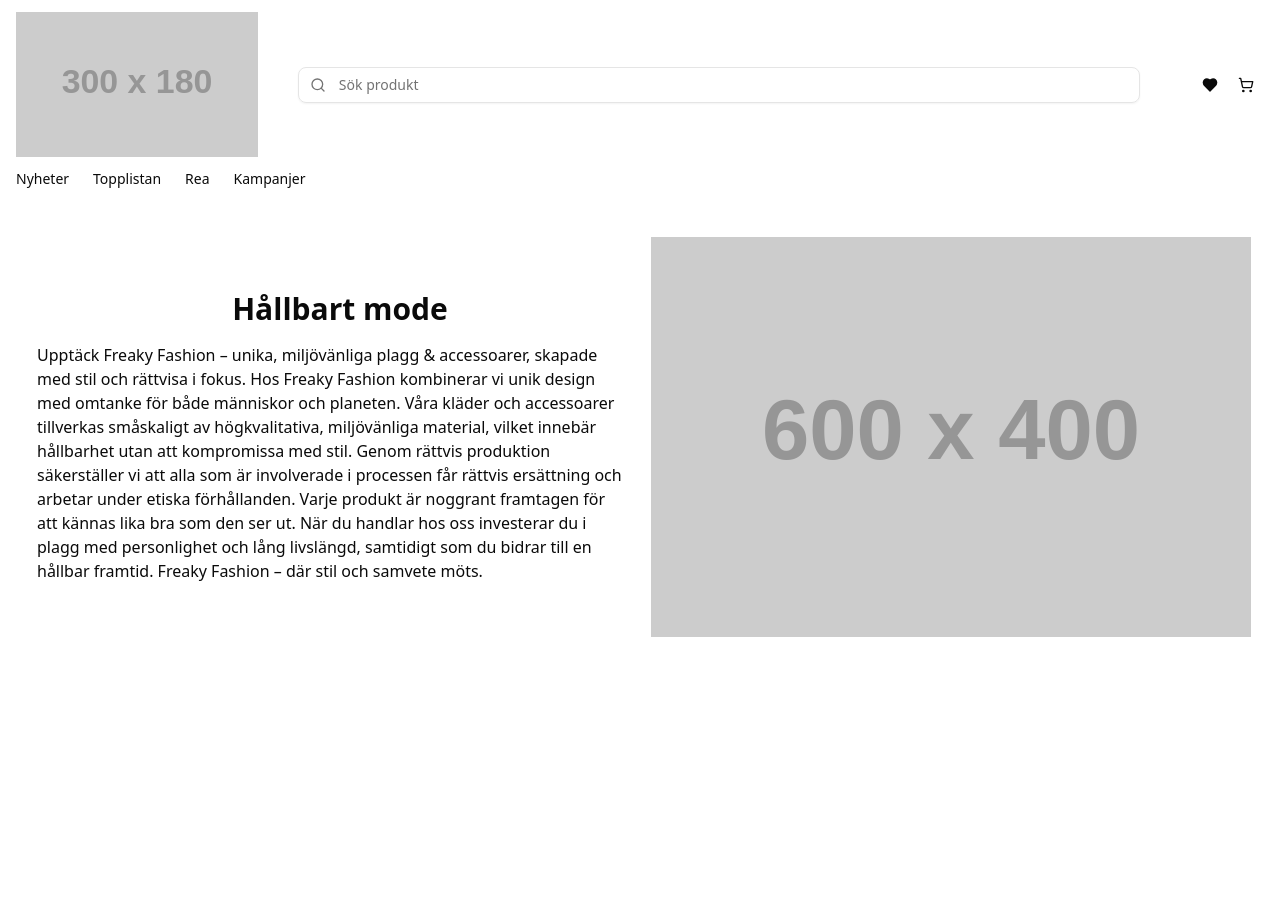
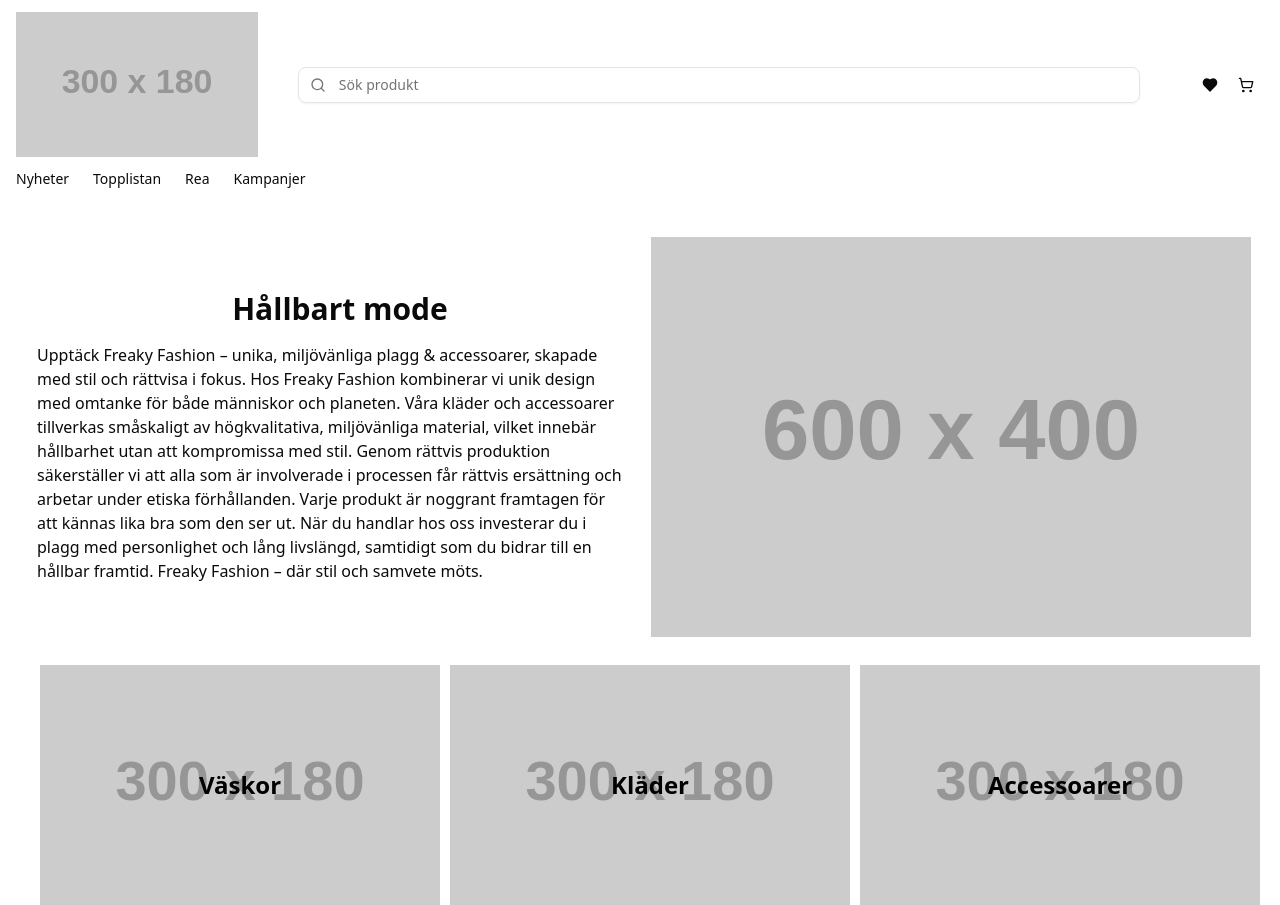
Before and after one commit to alexiahellsten/freakyfashion-react, a React (Vite) app in the folder client/: page / in a window 1280 px wide. Before the commit the page ends 800 px from the top, so only its background shows below. Built offline with nearby package versions, Linux system fonts and the light colour scheme.

Commit message:
Add spots

```diff
--- a/client/src/App.jsx
+++ b/client/src/App.jsx
@@ -2,6 +2,7 @@ import { BrowserRouter } from "react-router";
 // import { useState } from "react";
 import Navbar from "./components/Navbar/Navbar";
 import Hero from "./components/Hero/Hero";
+import Spots from "./components/Spots/Spots";
 
 function App() {
   return (
@@ -10,6 +11,7 @@ function App() {
         <Navbar />
         <main className="flex flex-col justify-center gap-2.5">
           <Hero />
+          <Spots className="hidden lg:visible" />
         </main>
       </BrowserRouter>
     </>
--- /dev/null
+++ b/client/src/components/Spots/Spots.jsx
@@ -0,0 +1,53 @@
+function Spots() {
+  // TODO: Importera korrekta img url från Strapi & iterera med map istället.
+  //Skicka in data via props.
+  return (
+    <div className="spots-container hidden mx-2.5 w-full justify-center items-center lg:visible lg:flex lg:gap-2.5">
+      <a href="#">
+        <figure className="relative">
+          <img
+            src="https://placehold.co/300x180.png"
+            alt="Produktfoto på en grön väska med brun rem"
+            width="400"
+            height="300"
+            className="max-w-full object-cover"
+          />
+          <figcaption className="absolute inset-0 flex justify-center items-center text-2xl font-bold text-black">
+            Väskor
+          </figcaption>
+        </figure>
+      </a>
+
+      <a href="#">
+        <figure className="relative">
+          <img
+            src="https://placehold.co/300x180.png"
+            alt="foto på en spot med text 'Lorem Ipsum dolor'"
+            width="400"
+            height="300"
+            className="max-w-full object-cover"
+          />
+          <figcaption className="absolute inset-0 flex justify-center items-center text-2xl font-bold text-black">
+            Kläder
+          </figcaption>
+        </figure>
+      </a>
+
+      <a href="#">
+        <figure className="relative">
+          <img
+            src="https://placehold.co/300x180.png"
+            alt="foto på en spot med text 'Lorem Ipsum dolor'"
+            width="400"
+            height="300"
+            className="max-w-full object-cover"
+          />
+          <figcaption className="absolute inset-0 flex justify-center items-center text-2xl font-bold text-black">
+            Accessoarer
+          </figcaption>
+        </figure>
+      </a>
+    </div>
+  );
+}
+export default Spots;
```
